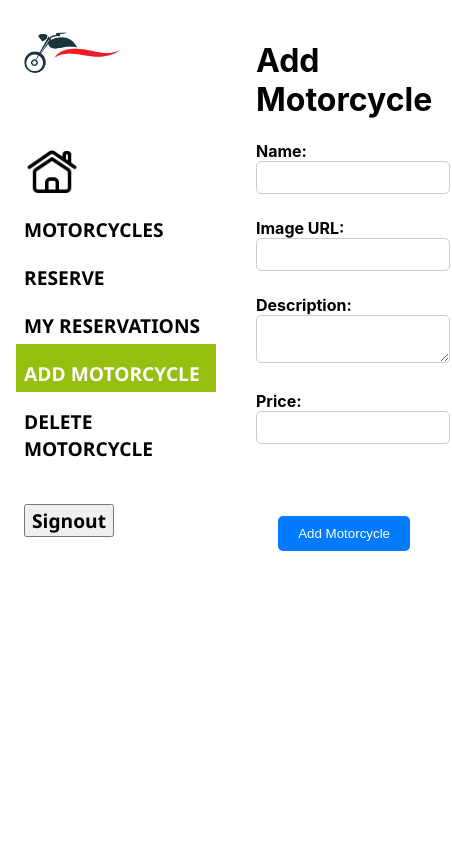
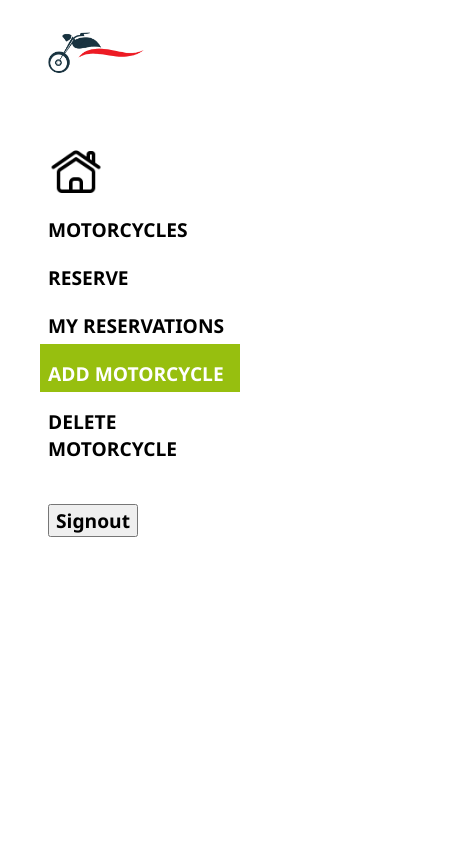
Before and after one commit to jonas-45/Motorcycle-booking-react, a React (Create React App) app: page /add-motorcycle in a window 390 px wide. Shown: the top 844 px of the page, 452 px wide, since content can reach past the window. Built offline with nearby package versions, Linux system fonts and the light colour scheme; no server answers.

Commit message:
Update styling for mobile view

```diff
--- a/src/stylesheets/AddMotorcycle.css
+++ b/src/stylesheets/AddMotorcycle.css
@@ -56,3 +56,20 @@
   text-align: center;
   margin: 1rem 0;
 }
+
+@media (max-width: 768px) {
+  .add-motorcycle-content {
+    flex-direction: column;
+    margin-right: 0;
+  }
+
+  .add-motorcycle-form-container {
+    flex: none;
+    margin-bottom: 2rem;
+  }
+
+  .add-motorcycle-button-container {
+    flex-direction: column;
+    align-items: center;
+  }
+}
```
